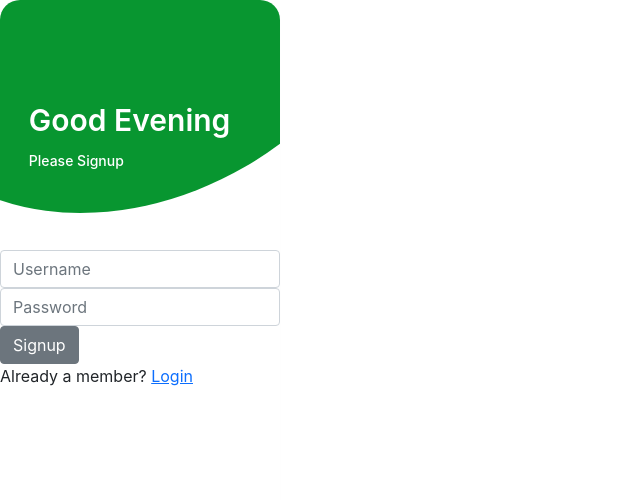
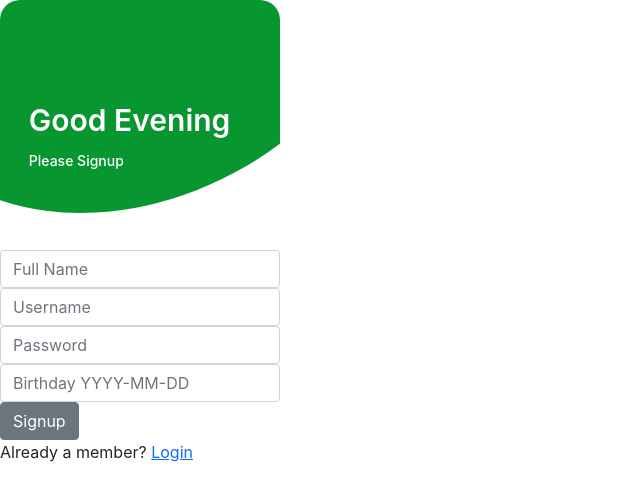
Before and after one commit to CalabSterling/BirdR_Client, a React (Create React App) app: page / in a window 1280 px wide. Both pictures are taken after a click on the link "Signup". Shown: the top 500 px of the page, without its empty margins (0-640 px from the left). Built offline with nearby package versions, Linux system fonts and the light colour scheme.

Commit message:
no notable change, merging to pull

```diff
--- a/package.json
+++ b/package.json
@@ -6,14 +6,14 @@
     "@testing-library/jest-dom": "^5.14.1",
     "@testing-library/react": "^11.2.7",
     "@testing-library/user-event": "^12.8.3",
-    "bootstrap": "^5.1.0",
+    "bootstrap": "^5.1.1",
     "framer-motion": "^4.1.17",
     "react": "^17.0.2",
     "react-bootstrap": "^2.0.0-beta.6",
     "react-dom": "^17.0.2",
     "react-router-dom": "^5.3.0",
     "react-scripts": "4.0.3",
-    "reactstrap": "^8.9.0",
+    "reactstrap": "^8.10.0",
     "styled-components": "^5.3.1",
     "web-vitals": "^1.1.2"
   },
--- a/src/auth/Auth.jsx
+++ b/src/auth/Auth.jsx
@@ -77,7 +77,7 @@ const Auth = (props) => {
     }
 
     let hour = new Date().getHours()
-
+    var today = new Date();
 
     return (
         <Container>
--- a/src/auth/Signup.jsx
+++ b/src/auth/Signup.jsx
@@ -2,14 +2,16 @@ import React, { useState } from 'react';
 import {Form, Input, Button, } from 'reactstrap';
 
 const Signup = (props) => {
+    const [name, setName] = useState('');
     const [username, setUsername] = useState('');
     const [password, setPassword] = useState('');
+    const [birthday, setBirthday] = useState('');
 
     let handleSubmit = (event) => {
         event.preventDefault();
         fetch(`http://localhost:3000/user/signup`, {
             method: 'POST',
-            body: JSON.stringify({user:{username: username, password: password}}),
+            body: JSON.stringify({user:{name: name, username: username, password: password, birthday: birthday}}),
             headers: new Headers ({
                 'Content-Type': 'application/json'
             })
@@ -23,8 +25,10 @@ const Signup = (props) => {
     return (
         <div>
         <Form onSubmit={handleSubmit}>
+            <Input onChange={(e) => setName(e.target.value)} name="name" value={name} type="name" placeholder="Full Name"/>
             <Input onChange={(e) => setUsername(e.target.value)} name="username" value={username} type="email" placeholder="Username"/>
             <Input onChange={(e) => setPassword(e.target.value)} name="password" value={password} type="password" placeholder="Password"/>
+            <Input onChange={(e) => setBirthday(e.target.value)} name="birthday" value={birthday} type="birthday" placeholder="Birthday YYYY-MM-DD"/>
             <Button type="submit" >Signup</Button>
             <br />
             <a>Already a member? </a><a href="/login" onClick={props.switchToLogin}>Login</a>
```
Also changed, not shown: 1 other file (tests, documents, lock files or other folders).
